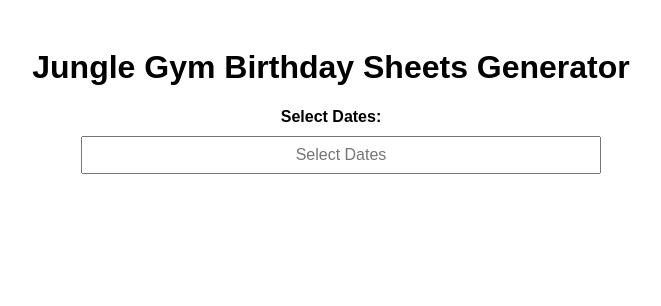
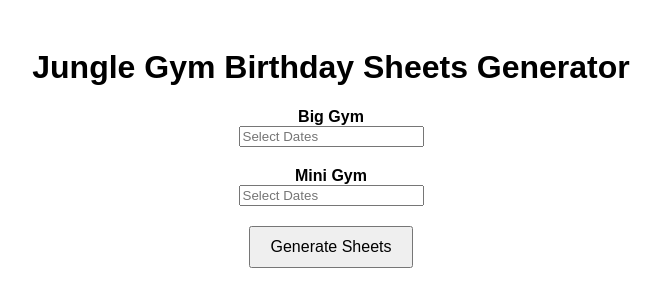
Before and after one commit to CammoLammo/birthdaySheets, an Electron app: page src/index.html in a window 800 px wide. Shown: the whole page, without its empty margins (69-730 px from the left). Drawn offline with nearby package versions, Linux system fonts and the light colour scheme.

Commit message:
Added both gym selection

```diff
--- a/src/index.css
+++ b/src/index.css
@@ -17,10 +17,19 @@ label {
   font-weight: bold;
 }
 
-#datePicker {
+.date-picker {
   width: 100%;
   padding: 8px;
   font-size: 16px;
   margin-top: 10px;
   text-align: center;
 }
+
+.date-picker-container{
+  margin: 20px;
+}
+
+#generateBtn {
+  padding: 10px 20px;
+  font-size: 16px;
+}
--- a/src/index.html
+++ b/src/index.html
@@ -9,10 +9,19 @@
   <body>
     <h1>Jungle Gym Birthday Sheets Generator</h1>
     <div class="container">
-      <label for="datePicker">Select Dates:</label><br>
-      <input type="text" id="datePicker" placeholder="Select Dates" readonly/>
+      <div class="date-picker-container">
+        <label for="datePickerBig">Big Gym</label><br>
+        <input type="text" id="datePickerBig" placeholder="Select Dates" readonly/>
+      </div>
+      <div class="date-picker-container">
+        <label for="datePickerMini">Mini Gym</label><br>
+        <input type="text" id="datePickerMini" placeholder="Select Dates" readonly/>
+      </div>
+      <button id="generateBtn">Generate Sheets</button>
     </div>
+
     <script src="https://cdn.jsdelivr.net/npm/flatpickr"></script>
     <script src="renderer.js"></script>
+
   </body>
 </html>
--- a/src/renderer.js
+++ b/src/renderer.js
@@ -1,9 +1,38 @@
-flatpickr("#datePicker", {
+flatpickr("#datePickerBig", {
     mode: "multiple",
-    dateFormat: "Y-m-d",
+    dateFormat: "d-m-Y",
     onChange: function(selectedDates, dateStr, instance) {
       // Store the selected dates for later use
-      window.selectedDates = selectedDates.map(date => date.toISOString().split('T')[0]);
-      console.log("Selected dates:", window.selectedDates);
+      window.selectedDatesBig = selectedDates.map(date => date.toISOString().split('T')[0]);
+      console.log("Selected dates for mini:", window.selectedDates);
     }
   });
+
+flatpickr("#datePickerMini", {
+    mode: "multiple",
+    dateFormat: "d-m-Y",
+    onChange: function(selectedDates, dateStr, instance) {
+      // Store the selected dates for later use
+      window.selectedDatesMini = selectedDates.map(date => date.toISOString().split('T')[0]);
+      console.log("Selected dates for mini:", window.selectedDates);
+    }
+  });
+
+  document.getElementById('generateBtn').addEventListener('click', () => {
+    // Ensure at least one date is selected for each gym
+    const datesBig = window.selectedDatesBig || [];
+    const datesMini = window.selectedDatesMini || [];
+
+    if (datesBig.length === 0 && datesMini.length === 0) {
+      alert('Please select at least one date for Big Gym or Mini Gym.');
+      return;
+    }
+
+    // For testing purposes, log the selected dates
+    console.log('Generating sheets for:');
+    console.log('Big Gym Dates:', datesBig);
+    console.log('Mini Gym Dates:', datesMini);
+
+    // Here, we'll send the selected dates to the main process via IPC
+    // (We'll implement this in future steps)
+  });
```
